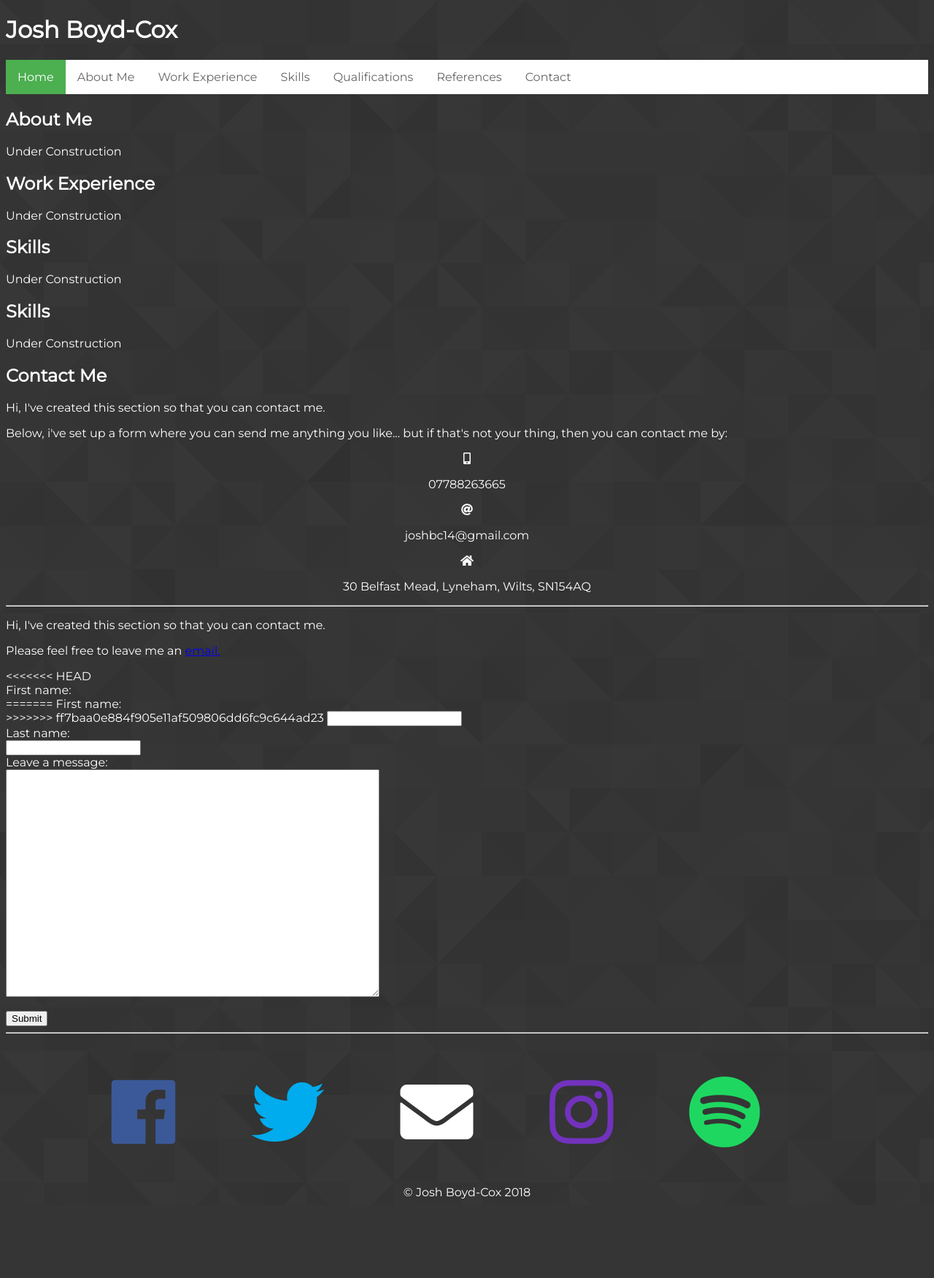
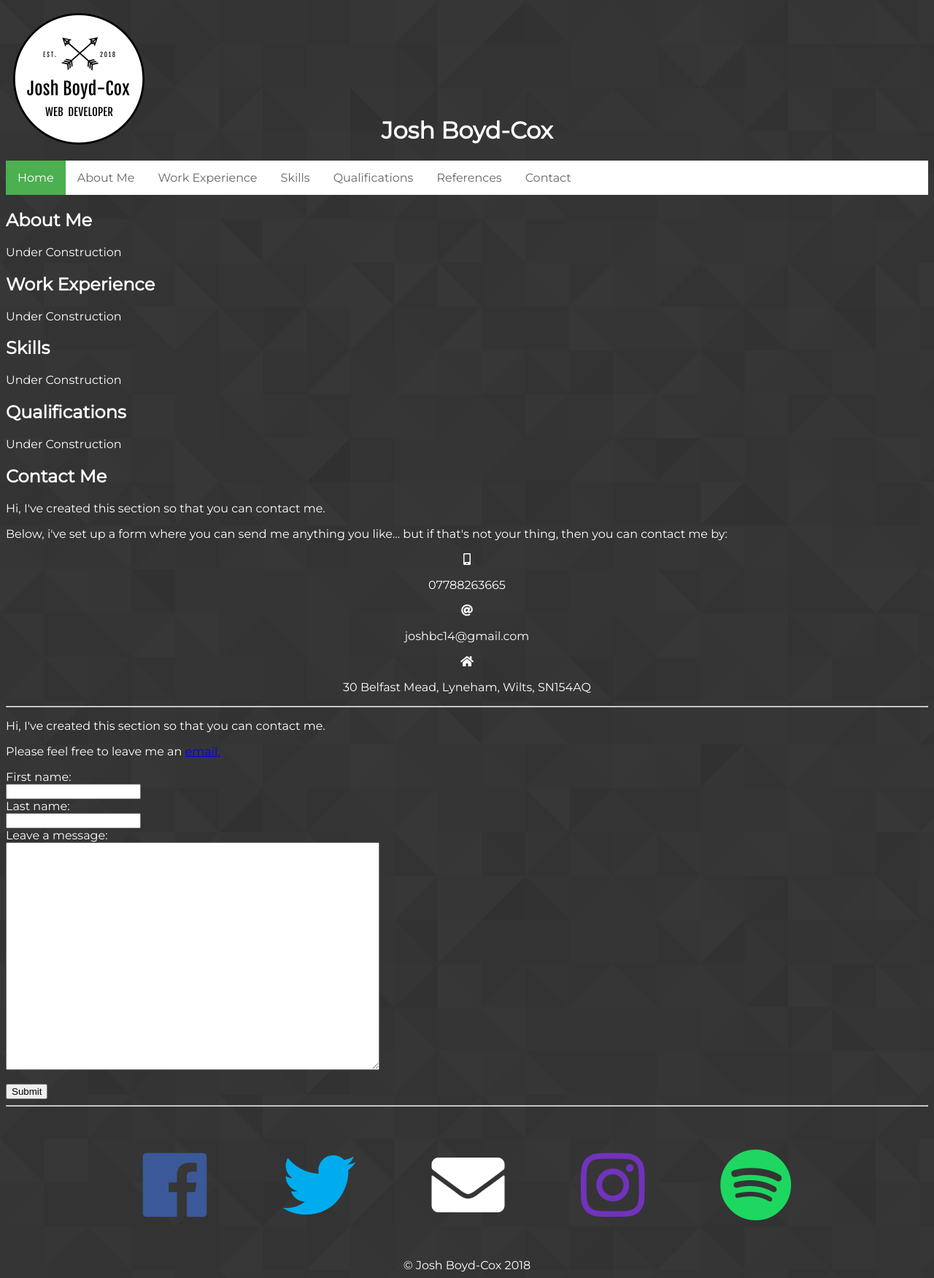
Before and after one commit to Emmanuelnology/CV, a PHP site: page /josh/index.html in a window 1280 px wide. Shown: the whole page at 73% size. Before the commit the page ends 1643 px from the top, so only its background shows below. Run offline with PHP 8.4, Linux system fonts and the light colour scheme; some libraries are stand-ins or nearby versions.

Commit message:
updated html structure

```diff
--- a/josh/index.html
+++ b/josh/index.html
@@ -1,15 +1,20 @@
 <!DOCTYPE html>
 <html>
 <!-- By Josh  -->
+<head>
 <link rel="stylesheet" href="style.css" />
 <link href="https://fonts.googleapis.com/css?family=Montserrat" rel="stylesheet" />
 <link rel="stylesheet" href="https://use.fontawesome.com/releases/v5.4.1/css/all.css" integrity="sha384-5sAR7xN1Nv6T6+dT2mhtzEpVJvfS3NScPQTrOxhwjIuvcA67KV2R5Jz6kr4abQsz" crossorigin="anonymous" />
-<head>
     <title>Josh Boyd-Cox</title>
 </head>
 <body>
     <main>
+        <header id="logo">
+            <div class="logo">
+                 <img src="logo.png" alt="Josh's logo">
+            </div>
         <h1>Josh Boyd-Cox</h1>
+        </header>
 
      <!--Nav bar-->
     <nav>
@@ -39,7 +44,7 @@
         <p>Under Construction</p>
 
     <!-- Qualifications-->
-         <h2>Skills</h2>
+         <h2>Qualifications</h2>
          <p>Under Construction</p>
 
     <!--references-->
@@ -59,13 +64,8 @@
         <div class="contact-form">
             <p>Hi, I've created this section so that you can contact me.</p>
             <p>Please feel free to leave me an <a href="mailto:joshbc14@gmail.com">email.</a></p>
-<<<<<<< HEAD
              <form>
              First name:<br>
-=======
-            <form>
-              First name:<br>
->>>>>>> ff7baa0e884f905e11af509806dd6fc9c644ad23
              <input type="text" name="firstname">
              <br>
              Last name:<br>
--- a/josh/style.css
+++ b/josh/style.css
@@ -1,9 +1,20 @@
+h1{
+  text-align:center;
+}
+.logo{
+  height:130px;
+}
+
 body{
  background:#645754 url(footer_lodyas.png) top left repeat;
  font-family: 'Montserrat', sans-serif;
  color:white;
 }
- ul {
+nav{
+  position: sticky;
+  top: 0;
+}
+nav ul {
   list-style-type: none;
   margin: 0;
   padding: 0;
@@ -11,21 +22,18 @@ body{
   background-color: #ffffff;
 }
 
-nav{
-  position: sticky;
-  top: 0;
+nav li {
+  float: left;
+
 }
 
-li {
-  float: left;
-}
-
-li a {
+nav li a {
   display: block;
   color: #666;
   text-align: center;
   padding: 14px 16px;
   text-decoration: none;
+
 }
 
 li a:hover:not(.active) {
@@ -56,8 +64,9 @@ textarea{
   text-align:center;
   }
 .socials-link{
-  margin:auto;
+  margin:0 auto;
   width:85%;
+  text-align:center ;
 }
 .fa-facebook{
     color:#3B5998;
```
